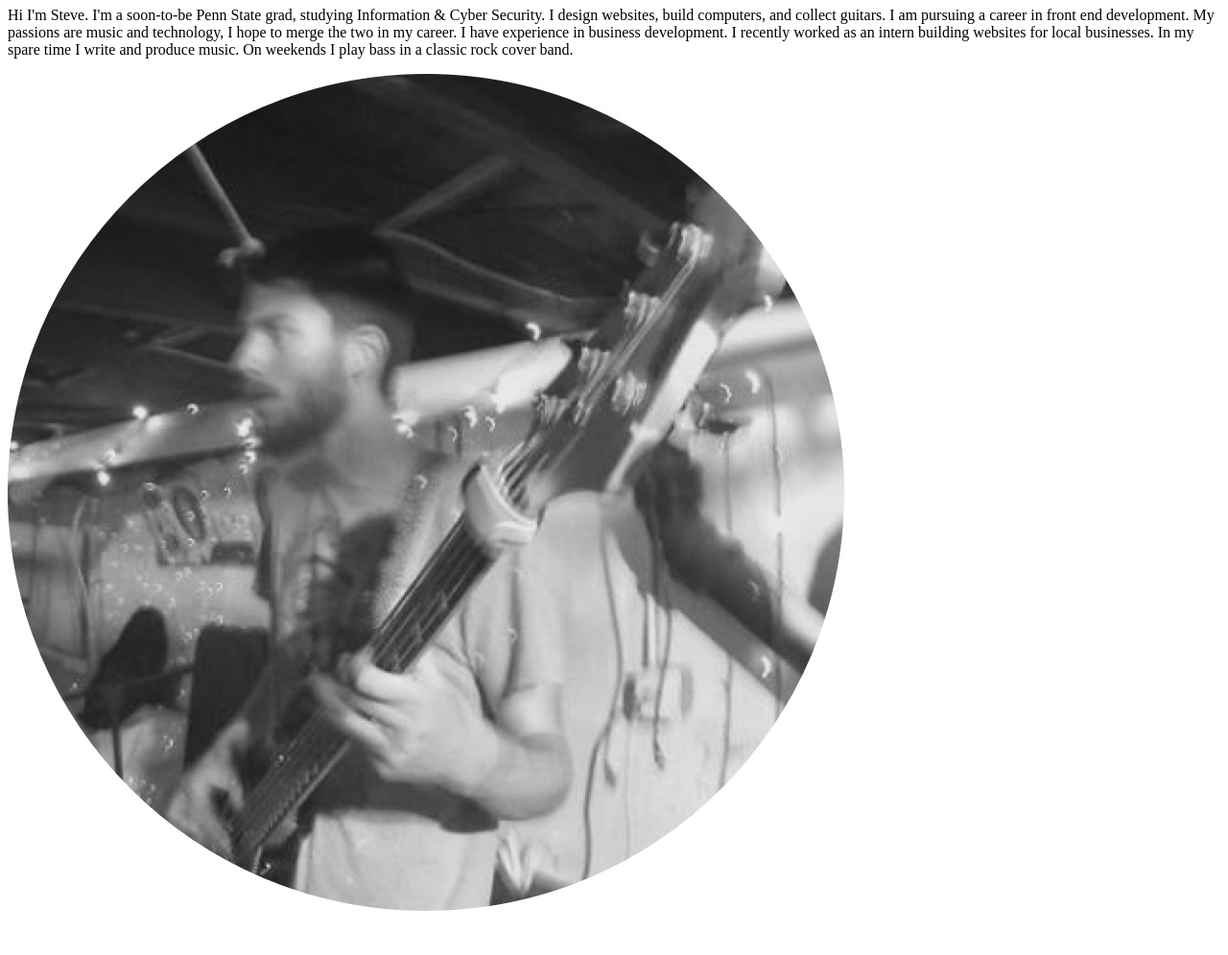
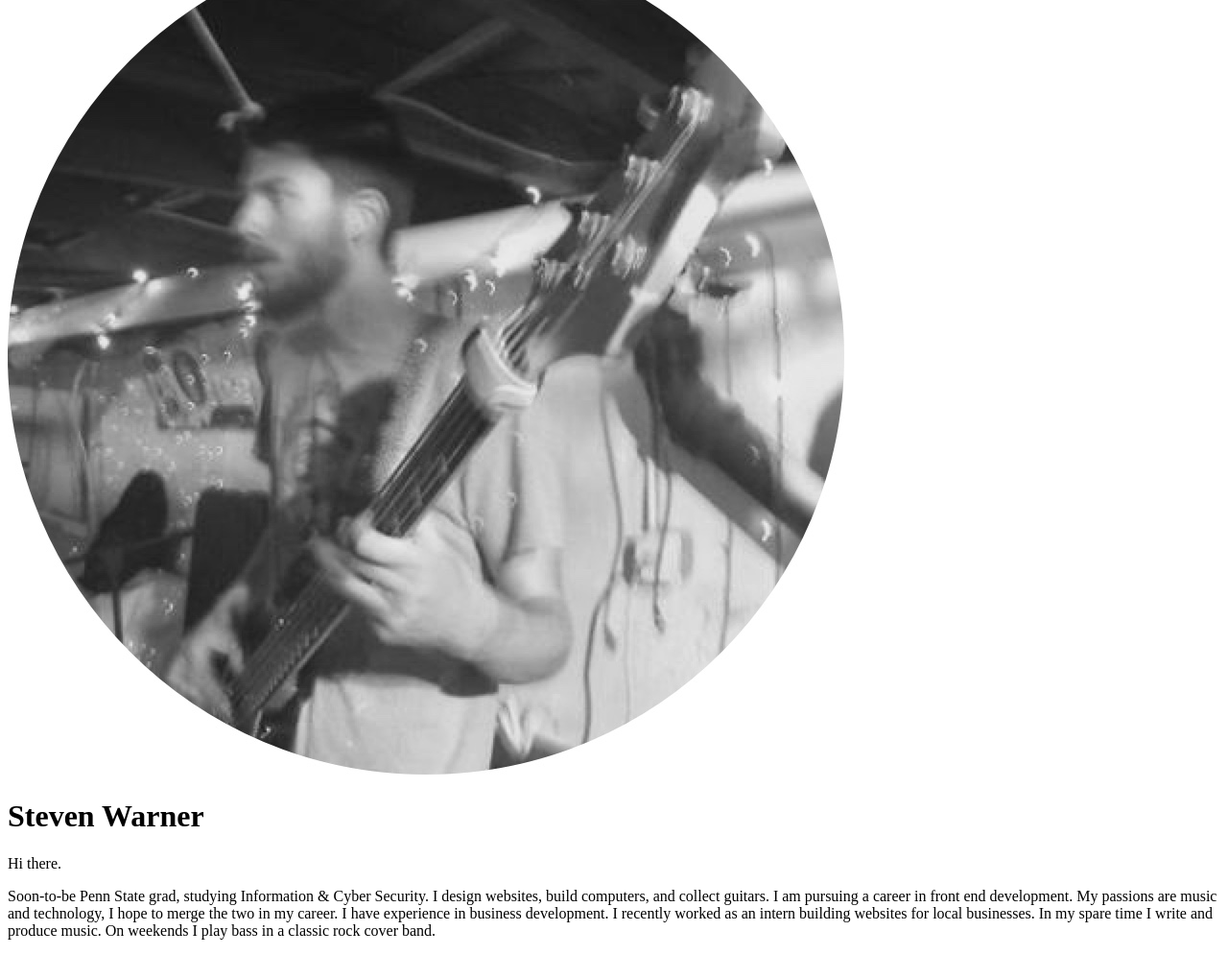
Before and after one commit to stevewarner/stevewarner.github.io, a plain HTML site: page index.html in a window 1280 px wide. Shown: the part 73-1068 px from the top of the page at 96% size. Before the commit the page ends 1034 px from the top, so only its background shows below. Drawn offline with Linux system fonts and the light colour scheme.

Commit message:
changed a bunch

```diff
--- a/index.html
+++ b/index.html
@@ -6,25 +6,27 @@
 		<link rel="stylesheet" type="text/css" href="/css/main.css">
 	</head>
 	<body>
-		<div class="header">
-    <h1>Steven Warner</h1>
- <!--
-<ul id="navbar">
-<li><a href="index.html">About Me</a></li>
-<li><a href="contact.html">Contact</a></li>
+<div class="container">
 
-</ul>
--->
- </div>
-		<div class="main">
-			<p>Hi I'm Steve.
+	<div id="image">
+		<img src="images/me.jpg">
+	</div> <!-- /#image -->
 
-	I'm a soon-to-be Penn State grad, studying Information & Cyber Security. I design websites, build computers, and collect guitars. I am pursuing a career in front end development. My passions are music and technology, I hope to merge the two in my career. I have experience in business development. I recently worked as an intern building websites for local businesses. In my spare time I write and produce music. On weekends I play bass in a classic rock cover band.
-</p>
+	<div id="div01">
+    	<h1>Steven Warner</h1>
+ 	</div><!-- /#div01 -->
 
-<img src="images/me.jpg">
+	<div class="div02">
+			<p>Hi there.
+	</div> <!-- /#div02 -->
 
-		</div><!-- /.container -->
+	<div id="div03">
+	Soon-to-be Penn State grad, studying Information & Cyber Security. I design websites, build computers, and collect guitars. I am pursuing a career in front end development. My passions are music and technology, I hope to merge the two in my career. I have experience in business development. I recently worked as an intern building websites for local businesses. In my spare time I write and produce music. On weekends I play bass in a classic rock cover band.
+	</p>
+	</div> <!-- /#div03 -->
+
+
+</div><!-- /.container -->
 
 	</body>
 </html>
```
